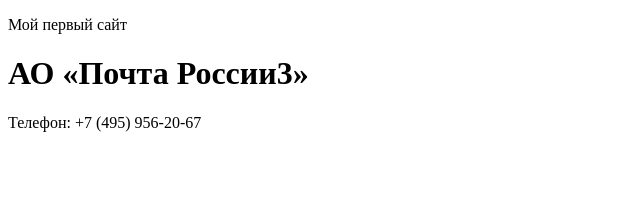
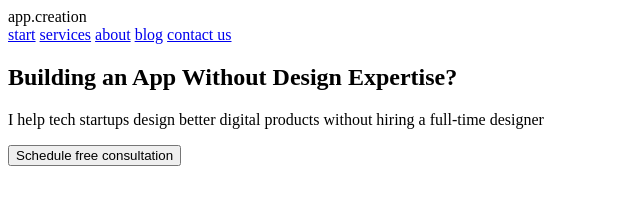
Before and after one commit to K3gaaa/K3ga, a plain HTML site: page index.html in a window 1280 px wide. Shown: the whole page, without its empty margins (0-640 px from the left). Drawn offline with Linux system fonts and the light colour scheme.

Commit message:
Скелет сайта

```diff
--- a/index.html
+++ b/index.html
@@ -4,12 +4,30 @@
 <head>
      <meta charset="utf-8">
      <title>Мой первый сайт</title>
-
 </head>
 
 <body>
-     <p>Мой первый сайт</p>
+     <header>
+       <div>app.creation</div>
+       <nav>
+         <a href="#">start</a>
+         <a href="#">services</a>
+         <a href="#">about</a>
+         <a href="#">blog</a>
+         <a href="#">contact us</a>
+       </nav>
+     </header>
+
+     <section>
+       <main>
+         <h1>Building an App Without Design Expertise?</h1>
+         <p>I help tech startups design better digital products without
+            hiring a full-time designer</p>
+         <button type="button" name="button">Schedule free consultation</button>
+       </main>
+       <div>
+        <img>
+       </div>
+     </section>
 </body>
-<h1>АО «Почта России3»</h1>
-<p>Телефон: +7 (495) 956-20-67</p>
 </html>
```
